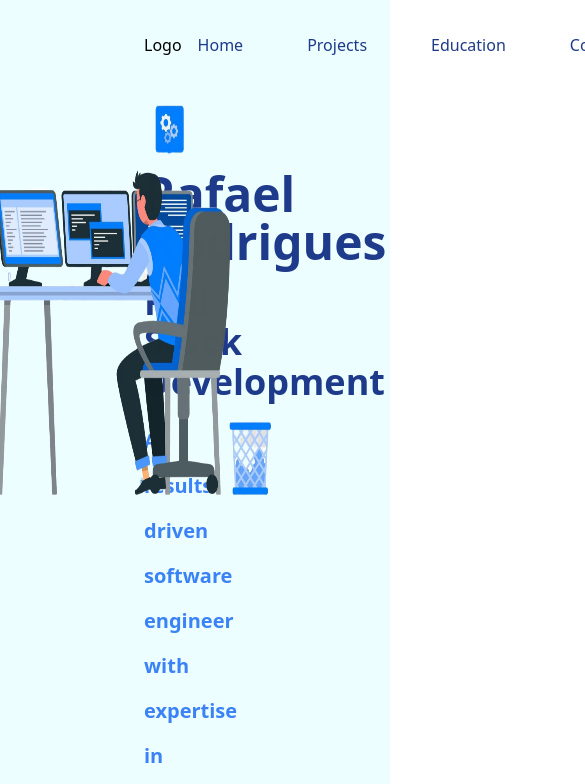
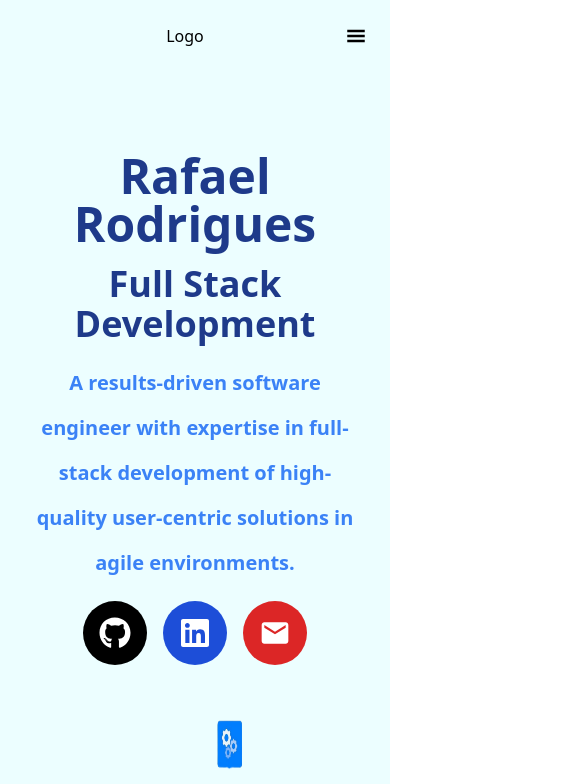
Before and after one commit to rafaelrmdd/portfolio-v2, a Next.js app: page / in a window 390 px wide. Shown: the top 784 px of the page, 585 px wide, since content can reach past the window. Built offline with nearby package versions, Linux system fonts and the light colour scheme.

Commit message:
add: responsive design page 'home'

```diff
--- a/src/components/Header/index.jsx
+++ b/src/components/Header/index.jsx
@@ -1,13 +1,36 @@
 import { IoMdDownload } from "react-icons/io";
+import { GiHamburgerMenu } from "react-icons/gi";
+import { useState } from "react";
 
 export default function Header() {
+
+    const contactUrl = "https://docs.google.com/forms/d/e/1FAIpQLSfK2GA-eE0ILgi0b9NhuQ1DO_0TJ3RIt5EwOjjMBW08Rc8JVw/viewform";
+
+    const [isHidden, setIsHidden] = useState(true)
+
+    const handleClick = () => {
+        setIsHidden(!isHidden)
+    }
+
     return (
-        <header className="flex py-6 justify-between items-center relative z-[10]">
-            <div className="w-28">
-                Logo
+        <header
+            className="flex py-6 justify-between items-center relative z-[10]
+            max-sm:block "
+        >
+            <div className="w-28 max-sm:w-full max-sm:flex">
+                <div className="max-sm:w-full max-sm:text-center">
+                    Logo
+                </div>
+
+                <button className="hidden max-sm:block">
+                    <GiHamburgerMenu
+                        onClick={handleClick}
+                        className="max-sm:w-5 max-sm:h-5"
+                    />
+                </button>
             </div>
 
-            <nav className="flex gap-8">
+            <nav className="flex gap-8 max-sm:gap-2 max-sm:hidden">
                 <a
                     href="/"
                     className="font-medium text-blue-900 py-2 px-4 hover:bg-blue-300 rounded-md duration-300"
@@ -30,18 +53,66 @@ export default function Header() {
                 </a>
 
                 <a
-                    href="/contact"
+                    href={contactUrl}
+                    target="_blank"
                     className="font-medium text-blue-900 py-2 px-4 hover:bg-blue-300 rounded-md duration-300"
                 >
                     Contact
-                    </a>
+                </a>
+            </nav>
+
+            {/* Only on mobile */}
+            <nav
+                className={
+                    isHidden ? "hidden max-sm:hidden max-sm:flex-col max-sm:items-center max-sm:mt-6"
+                    : "hidden max-sm:flex max-sm:flex-col max-sm:items-center max-sm:mt-6"
+                }
+            >
+                <a
+                    href="/"
+                    className="font-medium text-blue-900 py-2 px-4 hover:bg-blue-300 rounded-md duration-300"
+                >
+                    Home
+                </a>
+
+                <a
+                    href="/projects"
+                    className="font-medium text-blue-900 py-2 px-4 hover:bg-blue-300 rounded-md duration-300"
+                >
+                    Projects
+                </a>
+
+                <a
+                    href="/education"
+                    className="font-medium text-blue-900 py-2 px-4 hover:bg-blue-300 rounded-md duration-300"
+                >
+                    Education
+                </a>
+
+                <a
+                    href={contactUrl}
+                    target="_blank"
+                    className="font-medium text-blue-900 py-2 px-4 hover:bg-blue-300 rounded-md duration-300"
+                >
+                    Contact
+                </a>
+
+                <a
+                    href="/Currículo FS.pdf"
+                    download="Currículo Rafael R"
+                    className="flex items-center gap-4 mt-2 border border-blue-900 rounded-lg px-4 py-2 text-blue-900
+                    hover:bg-blue-900 hover:text-white duration-300 "
+                >
+                    Currículo
+                    <IoMdDownload className="w-5 h-5"/>
+                </a>
             </nav>
 
             <a
                 href="/Currículo FS.pdf"
                 download="Currículo Rafael R"
                 className="flex items-center gap-4 border border-blue-900 rounded-lg px-4 py-2 text-blue-900
-                hover:bg-blue-900 hover:text-white duration-300"
+                hover:bg-blue-900 hover:text-white duration-300 max-sm:hidden"
             >
                 Currículo
                 <IoMdDownload className="w-5 h-5"/>
--- a/src/components/Home/Content/index.jsx
+++ b/src/components/Home/Content/index.jsx
@@ -18,13 +18,16 @@ import { SiVite } from "react-icons/si";
 export default function HomeContent() {
 
     return (
-        <div className="px-36 bg-cyan-50 w-full h-full">
+        <div
+            className="px-36 bg-cyan-50 w-full h-full
+            max-sm:px-6"
+        >
             <Header />
 
             <main className="mt-20 pb-16">
-                <div className="flex">
+                <div className="flex max-sm:block">
                     {/* Left Card  */}
-                    <div className="w-[45%] flex flex-col gap-y-4">
+                    <div className="w-[45%] flex flex-col gap-y-4 max-sm:w-full max-sm:text-center">
                         <h1 className="text-5xl font-bold text-blue-900">Rafael Rodrigues</h1>
                         <h2 className="text-4xl font-semibold text-blue-900">Full Stack Development </h2>
                         <h3 className="text-xl font-semibold text-blue-500 leading-[45px]">
@@ -33,7 +36,7 @@ export default function HomeContent() {
                         </h3>
 
                         {/* Redirect Icons */}
-                        <div className="flex gap-4 items-center">
+                        <div className="flex gap-4 items-center max-sm:justify-center">
                             <a
                                 href="https://github.com/rafaelrmdd"
                                 target="_blank"
@@ -60,28 +63,32 @@ export default function HomeContent() {
                     </div>
 
                     {/* Right Card */}
-                    <div className="w-[55%]">
+                    <div className="w-[55%] max-sm:w-full max-sm:mt-[-100px]">
                         <Image
                         src={ImagemTeste}
                         alt="Guy sitting on a chair"
-                        className="w-[650px] h-[650px] absolute top-[-50px] right-[65px]"
+                        className="w-[650px] h-[650px] absolute top-[-50px] right-[65px]
+                        max-sm:static max-sm:top-0 max-sm:right-0"
                     />
                     </div>
                 </div>
 
-                <div className="w-full mt-36">
+                <div className="w-full mt-36 max-sm:mt-0">
                     <div className="flex flex-col items-center w-full">
                         <h1 className="text-5xl font-semibold text-blue-900">O que eu faço?</h1>
                     </div>
 
-                    <div className="flex justify-between mt-24">
+                    <div
+                        className="flex justify-between mt-24
+                        max-sm:block max-sm:relative max-sm:mt-16"
+                    >
                         {/* Left Card */}
-                        <div className="w-[40%] flex justify-center">
+                        <div className="w-[40%] flex justify-center max-sm:w-full max-sm:absolute max-sm:bottom-[-600px]">
                             <Image src={WhatIDoCardImage} alt="Full Stack representation" className="object-scale-down "/>
                         </div>
 
                         {/* Right Card */}
-                        <div className="w-[55%]">
+                        <div className="w-[55%] max-sm:w-full">
                             <h2 className="text-4xl font-semibold text-blue-900 text-center">Desenvolvimento Fullstack</h2>
 
                             {/* Icons */}
```
